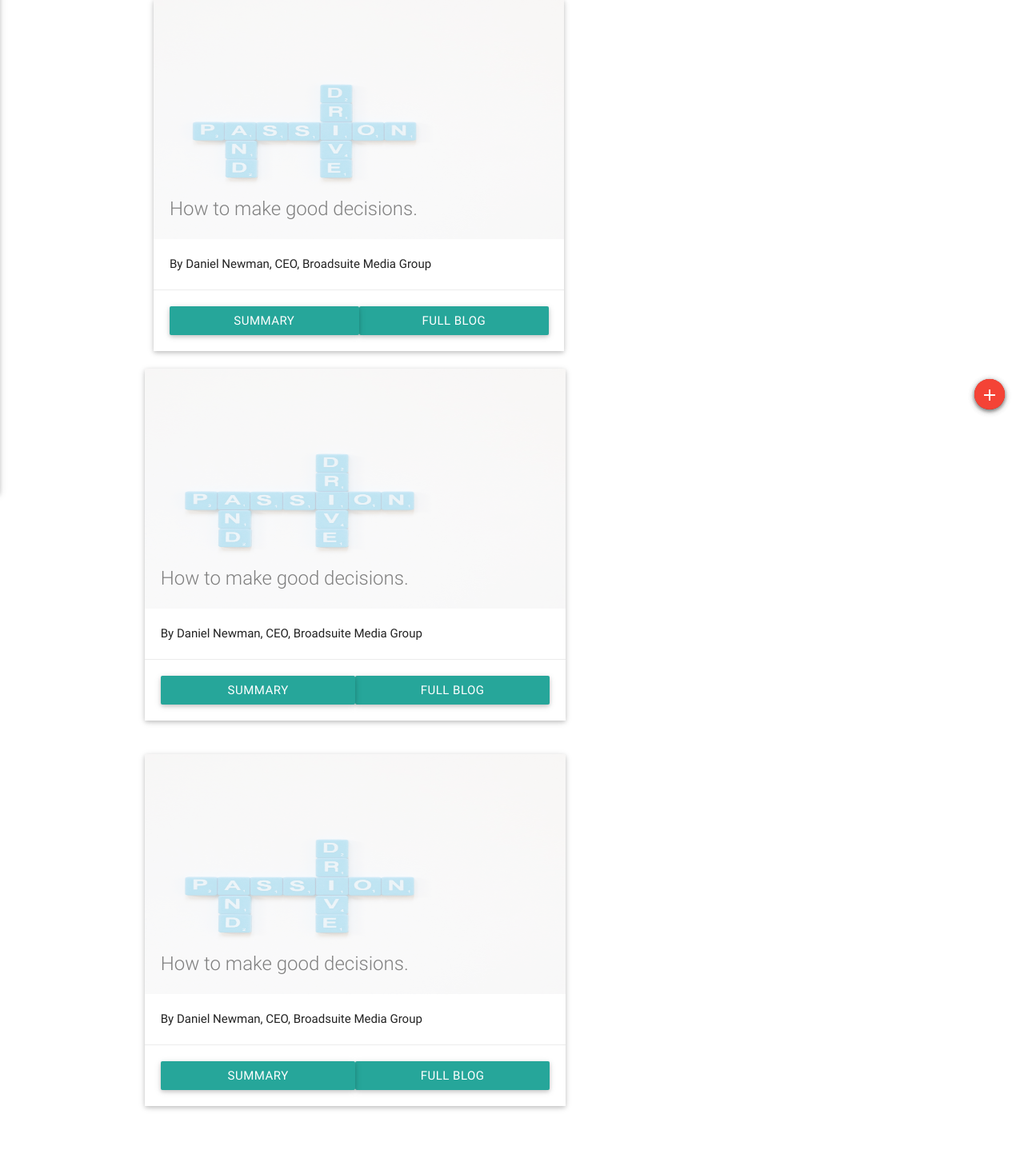
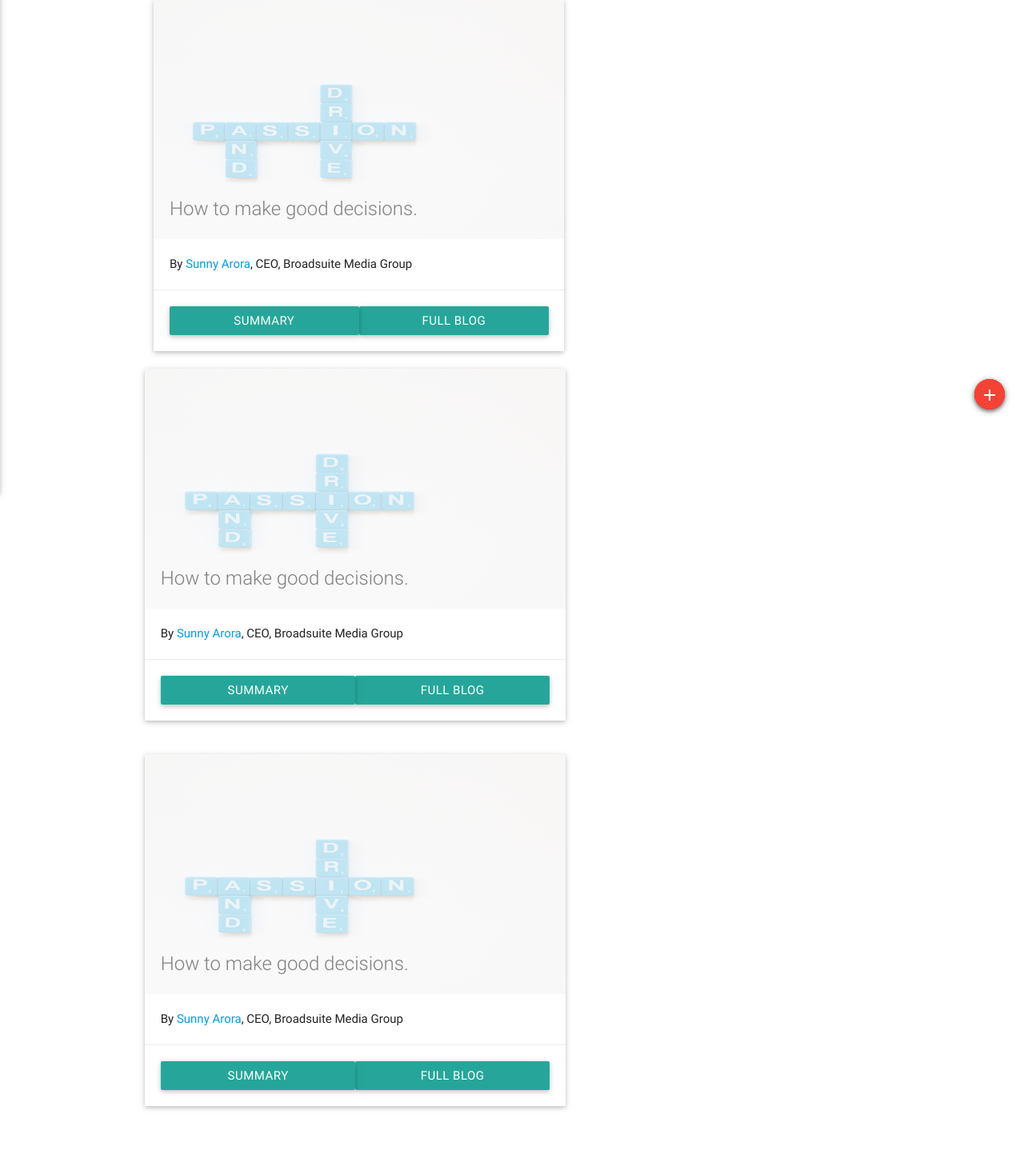
Before and after one commit to sm-main/incubateHack, a Django app: page /all-blog/ in a window 1280 px wide. Shown: the part 243-1681 px from the top of the page at 80% size. Run offline with Django 3.2, Linux system fonts and the light colour scheme; some libraries are stand-ins or nearby versions.

Commit message:
issue fixes

```diff
--- a/client_side/static/css/base.css
+++ b/client_side/static/css/base.css
@@ -117,7 +117,12 @@ top: 70px;
 
 .signup-button
 {
-  background-color: #FE5F55;
+  background-color: #FE5F55!important;
+}
+.submit-button-signup,
+.submit-button-login
+{
+  width: 100%;
 }
 .button-container
 {
--- a/client_side/templates/all_blog_page.html
+++ b/client_side/templates/all_blog_page.html
@@ -28,7 +28,7 @@
               <span class="card-title">How to make good decisions.</span>
             </div>
             <div class="card-content">
-              <p>By Daniel Newman, CEO, Broadsuite Media Group</p>
+              <p>By <a href="{% url 'profile_detail_page' %}">Sunny Arora</a>, CEO, Broadsuite Media Group</p>
             </div>
             <div>
               <div class="fixed-action-btn horizontal" style="bottom: 45px; right: 24px;">
@@ -70,7 +70,7 @@
               <span class="card-title">How to make good decisions.</span>
             </div>
             <div class="card-content">
-              <p>By Daniel Newman, CEO, Broadsuite Media Group</p>
+              <p>By <a href="{% url 'profile_detail_page' %}">Sunny Arora</a>, CEO, Broadsuite Media Group</p>
             </div>
             <div>
               <div class="fixed-action-btn horizontal" style="bottom: 45px; right: 24px;">
@@ -114,7 +114,7 @@
               <span class="card-title">How to make good decisions.</span>
             </div>
             <div class="card-content">
-              <p>By Daniel Newman, CEO, Broadsuite Media Group</p>
+              <p>By <a href="{% url 'profile_detail_page' %}">Sunny Arora</a>, CEO, Broadsuite Media Group</p>
             </div>
             <div>
               <div class="fixed-action-btn horizontal" style="bottom: 45px; right: 24px;">
--- a/client_side/templates/sign_up_page2.html
+++ b/client_side/templates/sign_up_page2.html
@@ -12,7 +12,7 @@
  <!-- <div class="chips chips-placeholder"></div> -->
 
 <div class="bottom-button">
-  <a class="waves-effect waves-light btn bottom-next-button">next</a>
+  <a class="waves-effect waves-light btn bottom-next-button" href="{% url 'profile_edit_page' %}">next</a>
 </div>
 {% endblock body %}
 
```
Also changed, not shown: client_side/templates/home_page.html (+13 -5 lines).
